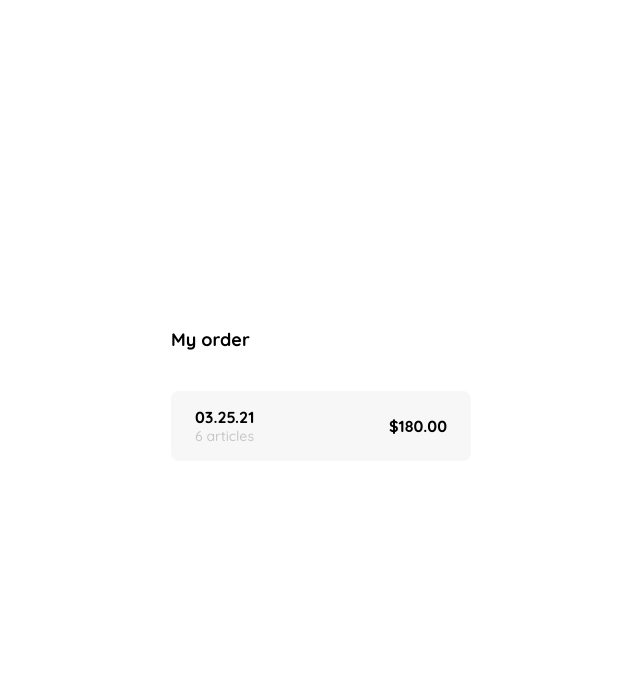
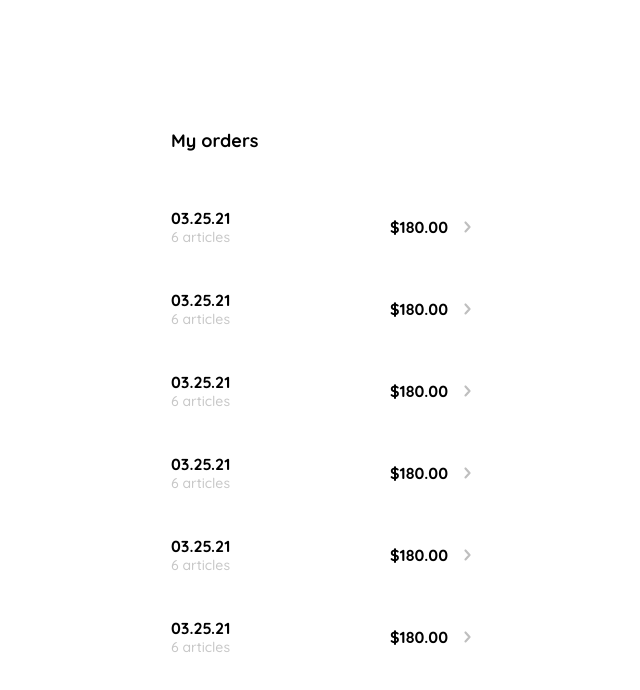
Before and after one commit to AMDER1977/ClonShopifyHtmlCss, a plain HTML site: page 11myorder2.html in a window 1280 px wide. Shown: the whole page, without its empty margins (319-959 px from the left). Drawn offline with Linux system fonts and the light colour scheme.

Commit message:
"format to my oreders finisehd"

```diff
--- a/11myorder2.html
+++ b/11myorder2.html
@@ -47,13 +47,10 @@
       }
       .order {
         display: grid;
-        grid-template-columns: auto 1fr;
+        grid-template-columns: auto 1fr auto;
         gap: 16px;
         align-items: center;
-        background-color: var(--text-input-field);
-        margin-bottom: 24px;
-        border-radius: 8px;
-        padding: 0 24px;
+        margin-bottom: 12px;
       }
       .order p:nth-child(1) {
         display: flex;
@@ -71,35 +68,12 @@
         text-align: end;
         font-weight: bold;
       }
-      .shopping-cart {
-        display: grid;
-        grid-template-columns: auto 1fr auto auto;
-        gap: 16px;
-        margin-bottom: 24px;
-        align-items: center;
-      }
-      .shopping-cart figure {
-        margin: 0;
-      }
-      .shopping-cart figure img {
-        width: 70px;
-        height: 70px;
-        border-radius: 20px;
-        object-fit: cover;
-      }
-      .shopping-cart p:nth-child(2) {
-        color: var(--very-light-pink);
-      }
-      .shopping-cart p:nth-child(3) {
-        font-size: var(--md);
-        font-weight: bold;
-      }
     </style>
   </head>
   <body>
     <div class="my-order">
       <div class="my-order-container">
-        <h1 class="title">My order</h1>
+        <h1 class="title">My orders</h1>
 
         <div class="my-order-content">
           <div class="order">
@@ -108,6 +82,52 @@
               <span>6 articles</span>
             </p>
             <p>$180.00</p>
+            <img src="./icons/flechita.svg" alt="arrow" />
+          </div>
+
+          <div class="order">
+            <p>
+              <span>03.25.21</span>
+              <span>6 articles</span>
+            </p>
+            <p>$180.00</p>
+            <img src="./icons/flechita.svg" alt="arrow" />
+          </div>
+
+          <div class="order">
+            <p>
+              <span>03.25.21</span>
+              <span>6 articles</span>
+            </p>
+            <p>$180.00</p>
+            <img src="./icons/flechita.svg" alt="arrow" />
+          </div>
+
+          <div class="order">
+            <p>
+              <span>03.25.21</span>
+              <span>6 articles</span>
+            </p>
+            <p>$180.00</p>
+            <img src="./icons/flechita.svg" alt="arrow" />
+          </div>
+
+          <div class="order">
+            <p>
+              <span>03.25.21</span>
+              <span>6 articles</span>
+            </p>
+            <p>$180.00</p>
+            <img src="./icons/flechita.svg" alt="arrow" />
+          </div>
+
+          <div class="order">
+            <p>
+              <span>03.25.21</span>
+              <span>6 articles</span>
+            </p>
+            <p>$180.00</p>
+            <img src="./icons/flechita.svg" alt="arrow" />
           </div>
         </div>
       </div>
```
